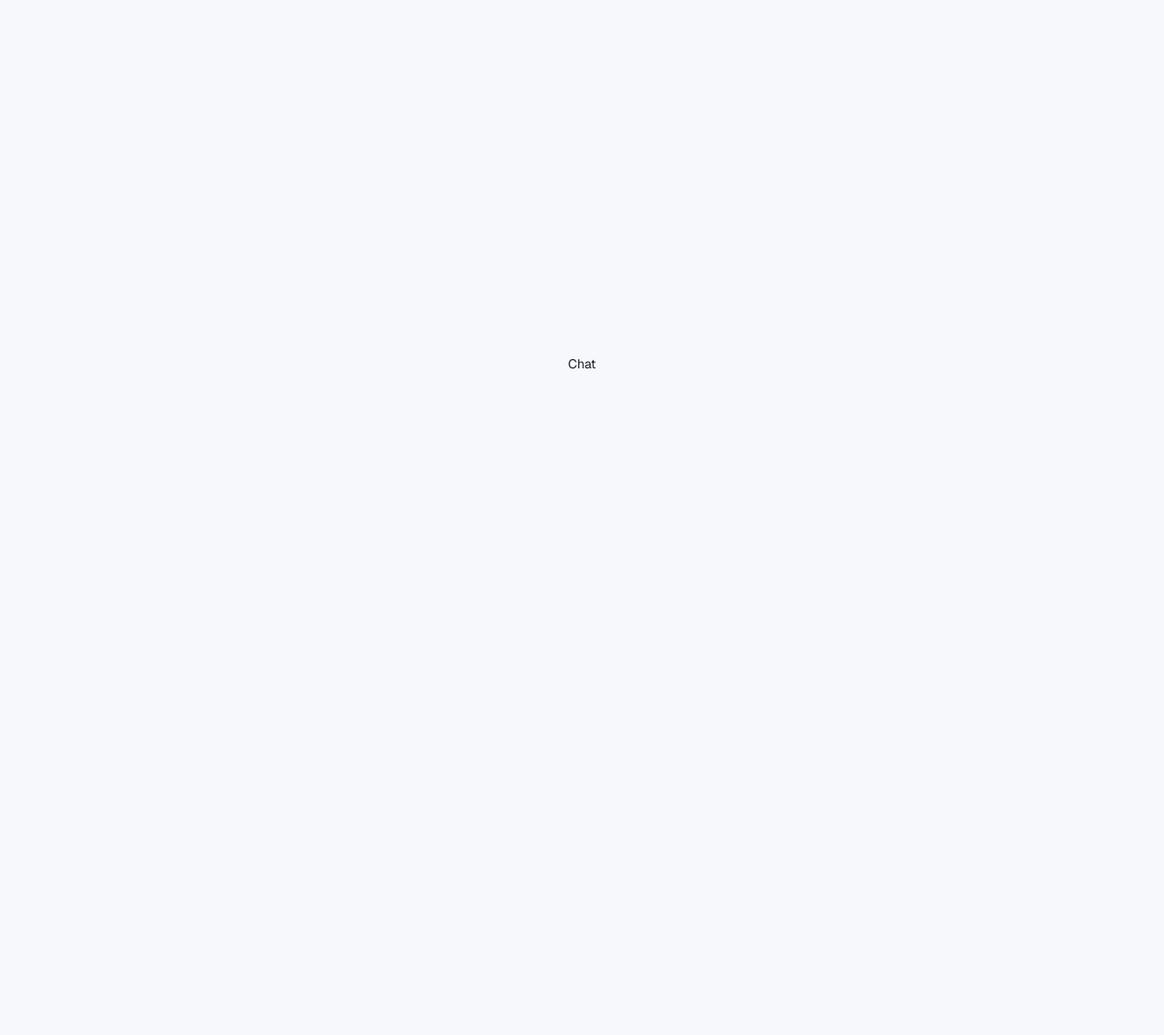
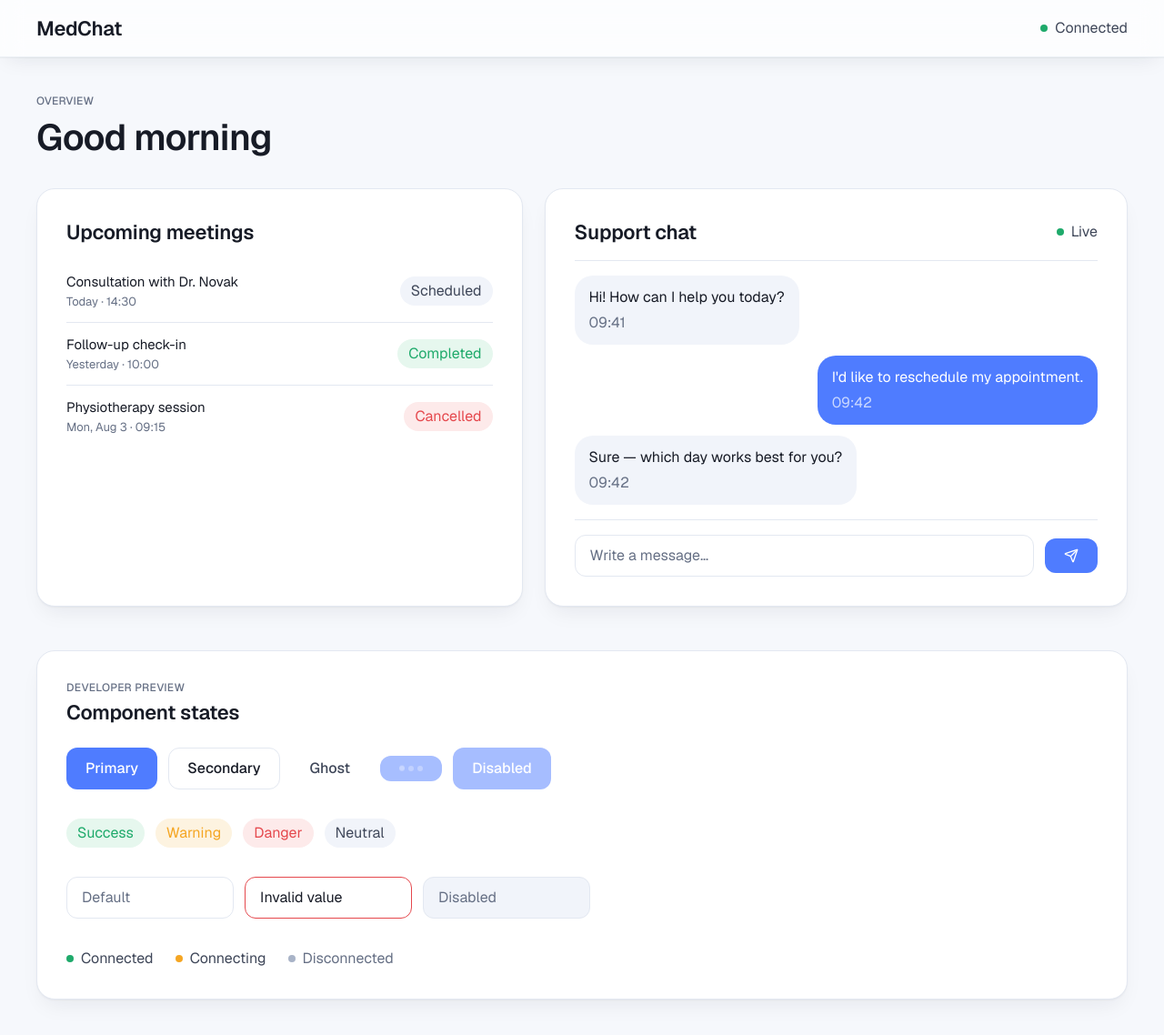
Before and after one commit to NikolayYaroslavcev/MedChat, a Next.js app: page /chat in a window 1280 px wide. Shown: the whole page at 91% size. Before the commit the page ends 800 px from the top, so only its background shows below. Built offline with nearby package versions, Linux system fonts and the light colour scheme.

Commit message:
feat(chat): assemble /chat demo page from design system components

```diff
--- a/app/chat/page.tsx
+++ b/app/chat/page.tsx
@@ -1,7 +1,80 @@
+import { Badge, Button, Card, Container, Input, StatusIndicator } from "@/components/ui";
+import { ChatHeader } from "@/components/chat/ChatHeader";
+import { ChatMessages } from "@/components/chat/ChatMessages";
+import { ChatComposer } from "@/components/chat/ChatComposer";
+import { MeetingList } from "@/components/meetings/MeetingList";
+import { mockMeetings, mockMessages } from "@/app/chat/mock-data";
+
 export default function ChatPage() {
   return (
-    <main className="flex flex-1 items-center justify-center">
-      <p className="text-sm text-foreground/60">Chat</p>
-    </main>
+    <div className="flex flex-1 flex-col">
+      <header className="sticky top-0 z-10 border-b border-border/60 bg-surface/70 shadow-glass backdrop-blur-md">
+        <Container size="xl">
+          <div className="flex items-center justify-between py-4">
+            <span className="text-h2 text-text">MedChat</span>
+            <StatusIndicator status="connected" />
+          </div>
+        </Container>
+      </header>
+
+      <main className="flex-1 py-10">
+        <Container size="xl">
+          <div className="flex flex-col gap-2">
+            <p className="text-caption uppercase text-text-muted">Overview</p>
+            <h1 className="text-display text-text">Good morning</h1>
+          </div>
+
+          <div className="mt-8 grid grid-cols-1 gap-6 lg:grid-cols-[minmax(0,1fr)_minmax(0,1.2fr)]">
+            <MeetingList title="Upcoming meetings" meetings={mockMeetings} />
+
+            <Card padding="lg" className="flex flex-col">
+              <ChatHeader title="Support chat" status="connected" />
+              <ChatMessages messages={mockMessages} />
+              <ChatComposer />
+            </Card>
+          </div>
+
+          <section className="mt-12">
+            <Card padding="lg">
+              <p className="text-caption uppercase text-text-muted">Developer Preview</p>
+              <h2 className="mt-1 text-h2 text-text">Component states</h2>
+
+              <div className="mt-6 flex flex-col gap-8">
+                <div className="flex flex-wrap items-center gap-3">
+                  <Button variant="primary">Primary</Button>
+                  <Button variant="secondary">Secondary</Button>
+                  <Button variant="ghost">Ghost</Button>
+                  <Button variant="primary" loading>
+                    Loading
+                  </Button>
+                  <Button variant="primary" disabled>
+                    Disabled
+                  </Button>
+                </div>
+
+                <div className="flex flex-wrap items-center gap-3">
+                  <Badge variant="success">Success</Badge>
+                  <Badge variant="warning">Warning</Badge>
+                  <Badge variant="danger">Danger</Badge>
+                  <Badge variant="neutral">Neutral</Badge>
+                </div>
+
+                <div className="grid max-w-xl grid-cols-1 gap-3 sm:grid-cols-3">
+                  <Input aria-label="Default input" placeholder="Default" />
+                  <Input aria-label="Error input" placeholder="Error" error defaultValue="Invalid value" />
+                  <Input aria-label="Disabled input" placeholder="Disabled" disabled />
+                </div>
+
+                <div className="flex flex-wrap items-center gap-6">
+                  <StatusIndicator status="connected" />
+                  <StatusIndicator status="connecting" />
+                  <StatusIndicator status="disconnected" />
+                </div>
+              </div>
+            </Card>
+          </section>
+        </Container>
+      </main>
+    </div>
   );
 }
```
